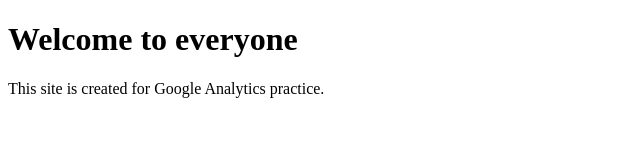
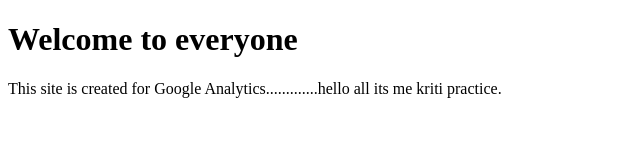
Before and after one commit to kritisan12/sanskriti, a plain HTML site: page index.html in a window 1280 px wide. Shown: the whole page, without its empty margins (0-640 px from the left). Drawn offline with Linux system fonts and the light colour scheme.

Commit message:
Update index.html

```diff
--- a/index.html
+++ b/index.html
@@ -5,7 +5,7 @@
 </head>
 <body>
  <h1>Welcome to  everyone </h1>
- <p>This site is created for Google Analytics
+ <p>This site is created for Google Analytics.............hello all its me kriti
 practice.</p>
 </body>
 </html>
```
